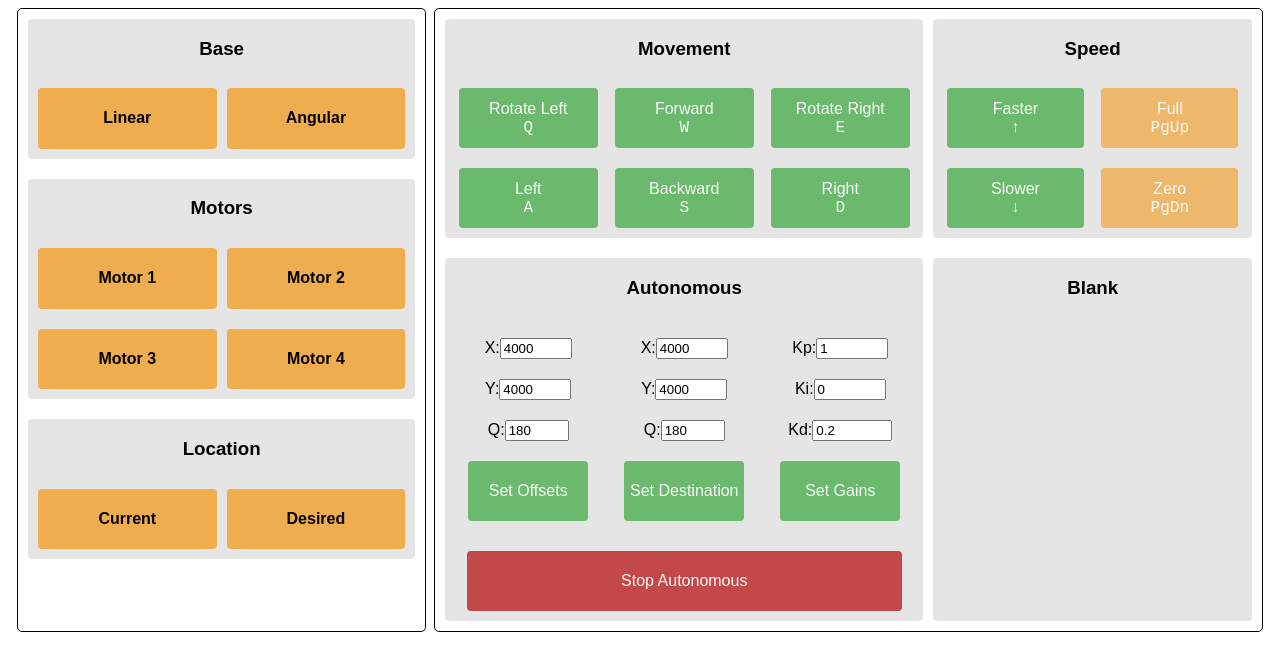
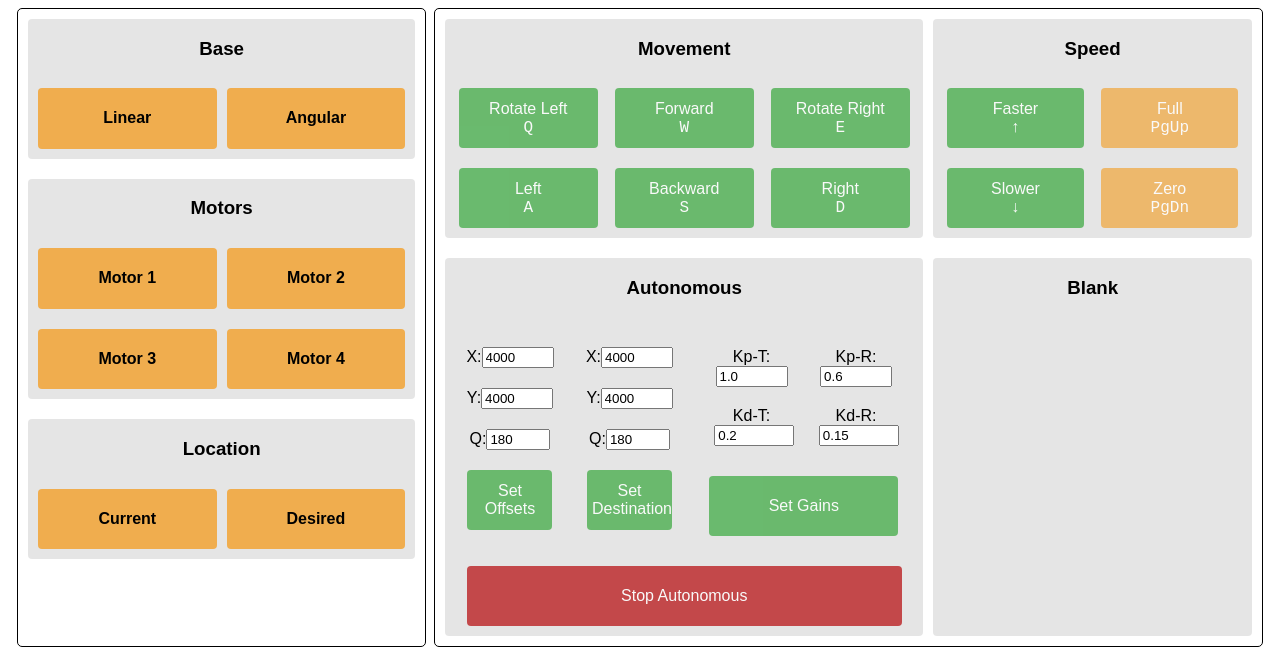
Before and after one commit to ethanmusser/meam510-gta, a plain HTML site: page esp32-slave/index.html in a window 1280 px wide. Shown: the part 129-800 px from the top of the page. Drawn offline with Linux system fonts and the light colour scheme; no server answers.

Commit message:
Updates web interface controller gain selection

```diff
--- a/esp32-slave/index.html
+++ b/esp32-slave/index.html
@@ -211,7 +211,7 @@
                         <h3>Autonomous</h3>
                         <div class="btn_panel">
                             <div class="row">
-                                <div class="btn_div" style="width: 33%;">
+                                <div class="btn_div" style="width: 25%;">
                                     <div class="row">
                                         <label for="x_offset_input">X:</label>
                                         <input type="number" class="field info" id="x_offset_input" min="0" max="9999" value="4000">
@@ -230,7 +230,7 @@
                                         </div>
                                     </div>
                                 </div>
-                                <div class="btn_div" style="width: 33%;">
+                                <div class="btn_div" style="width: 25%;">
                                     <div class="row">
                                         <label for="x_pos_input">X:</label>
                                         <input type="number" class="field info" id="x_pos_input" min="0" max="9999" value="4000">
@@ -249,18 +249,26 @@
                                         </div>
                                     </div>
                                 </div>
-                                <div class="btn_div" style="width: 33%;">
-                                    <div class="row">
-                                        <label for="p_gain_input">Kp:</label>
-                                        <input type="number" class="field info" id="p_gain_input" step="0.01" min="0" max="9.99" value="1">
+                                <div class="btn_div" style="width: 50%;">
+                                    <div class="btn_div" style="width: 50%;">
+                                        <div class="row">
+                                            <label for="p_gain_input">Kp-T:</label>
+                                            <input type="number" class="field info" id="p_trans_gain_input" step="0.01" min="0" max="9.99" value="1.0">
+                                        </div>
+                                        <div class="row">
+                                            <label for="d_gain_input">Kd-T:</label>
+                                            <input type="number" class="field info" id="d_trans_gain_input" step="0.01" min="0" max="10" value="0.2">
+                                        </div>
                                     </div>
-                                    <div class="row">
-                                        <label for="i_gain_input">Ki:</label>
-                                        <input type="number" class="field info" id="i_gain_input" step="0.01" min="0" max="9.99" value="0">
-                                    </div>
-                                    <div class="row">
-                                        <label for="d_gain_input">Kd:</label>
-                                        <input type="number" class="field info" id="d_gain_input" step="0.01" min="0" max="10" value="0.2">
+                                    <div class="btn_div" style="width: 50%;">
+                                        <div class="row">
+                                            <label for="p_gain_input">Kp-R:</label>
+                                            <input type="number" class="field info" id="p_rot_gain_input" step="0.01" min="0" max="9.99" value="0.6">
+                                        </div>
+                                        <div class="row">
+                                            <label for="d_gain_input">Kd-R:</label>
+                                            <input type="number" class="field info" id="d_rot_gain_input" step="0.01" min="0" max="10" value="0.15">
+                                        </div>
                                     </div>
                                     <div class="row">
                                         <div class="btn_div" style="width: 50%;">
@@ -381,10 +389,11 @@
         }
         function set_gain_btn_hit() {
             var xhttp = new XMLHttpRequest();
-            var kpval = parseFloat(document.getElementById('p_gain_input').value).toFixed(2);
-            var kival = parseFloat(document.getElementById('i_gain_input').value).toFixed(2);
-            var kdval = parseFloat(document.getElementById('d_gain_input').value).toFixed(2);
-            var gains = kpval + "," + kival + "," + kdval;
+            var kptval = parseFloat(document.getElementById('p_trans_gain_input').value).toFixed(2);
+            var kdtval = parseFloat(document.getElementById('d_trans_gain_input').value).toFixed(2);
+            var kprval = parseFloat(document.getElementById('p_rot_gain_input').value).toFixed(2);
+            var kdrval = parseFloat(document.getElementById('d_rot_gain_input').value).toFixed(2);
+            var gains = kptval + "," + kdtval + "," + kprval + "," + kdrval;
             var str = "gains?val=";
             var res = str.concat(gains);
             xhttp.open("GET", res, true);
```
Also changed, not shown: 2 other files.
